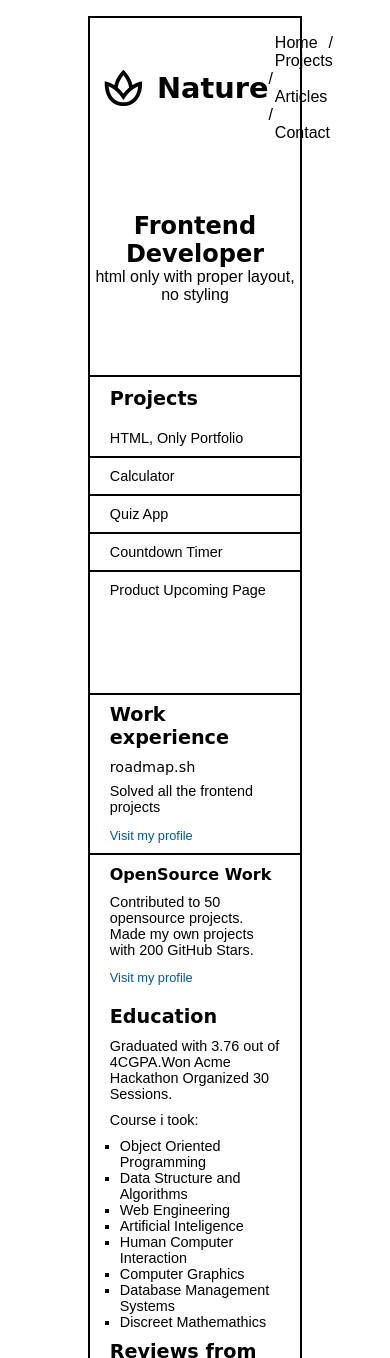
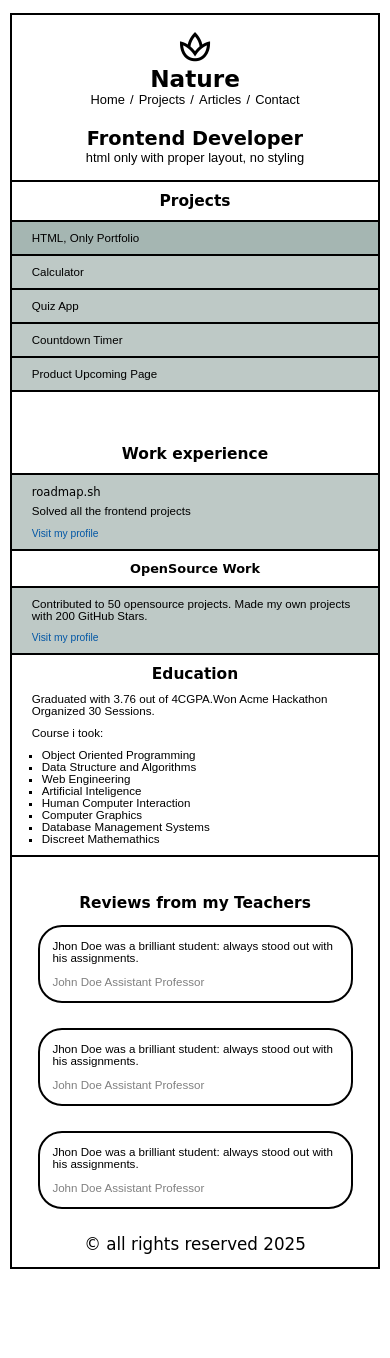
Before and after one commit to indraSetiawn/basic-html, a plain HTML site: page index.html in a window 390 px wide. Shown: the top 1358 px of the page. After the commit the page ends 1282 px from the top, so only its background shows below. Drawn offline with nearby package versions, Linux system fonts and the light colour scheme; a web font is replaced by a local one.

Commit message:
fourth commit

```diff
--- a/index.html
+++ b/index.html
@@ -20,13 +20,13 @@
             <a href=""><i class='bx bx-spa'></i></a>
             <h3>Nature</h3>
           </div>
-          <div class="right">
+          <div class="right" style="position: relative;">
             <a href="#">Home</a>
-            <span>&#47;</span>
+            &#47
             <a href="">Projects</a>
-            <span>&#47;</span>
+            &#47
             <a href="">Articles</a>
-            <span>&#47;</span>
+            &#47
             <a href="">Contact</a>
           </div>
         </nav>
@@ -41,7 +41,7 @@
       <section id="content" class="content-section">
         <div class="left-section">
           <span class="title-content">Projects</span>
-          <div class="row">HTML, Only Portfolio</div>
+          <div class="row active">HTML, Only Portfolio</div>
           <div class="row">Calculator</div>
           <div class="row">Quiz App</div>
           <div class="row">Countdown Timer</div>
@@ -57,7 +57,7 @@
               <a href="#" class="linked">Visit my profile</a>
             </div>
           </div>
-          <div class="row" style="border-bottom: none;">
+          <div class="row" >
             <span class="title-content" style="font-size: 1rem;">OpenSource Work</span>
             <div class="content">
               <p>Contributed to 50 opensource projects. Made my own projects with 200 GitHub Stars.</p>
@@ -68,7 +68,7 @@
 
         <div class="right-section">
           <div class="row">
-            <span class="title-content">Education</span>
+            <span class="title-content" >Education</span>
             <div class="content">
               <p>Graduated with 3.76 out of 4CGPA.Won Acme Hackathon Organized 30 Sessions.</p>
               <span class="e-course">Course i took:</span>
@@ -90,7 +90,7 @@
 
     <footer>
       <section id="footer" class="footer-section">
-        <span class="title-content">Reviews from my Teachers</span>
+        <span class="title-content" id="title-c" >Reviews from my Teachers</span>
         <div class="row">
           <div class="card-reviews">
             <p>Jhon Doe was a brilliant student: always stood out with his assignments.</p>
@@ -114,6 +114,7 @@
     </footer>
   </div>
 
+  <script src="script.js"></script>
 </body>
 
 </html>
--- a/style.css
+++ b/style.css
@@ -10,11 +10,11 @@
   margin: 0;
   padding: 0;
   box-sizing: border-box;
-  list-style-type: none;
   text-decoration: none;
   color: #000;
   font-family: var(--f2);
-  list-style-type: square;;
+  list-style-type: square;
+  ;
 }
 
 
@@ -47,11 +47,27 @@ nav {
   margin: 0 0.7rem;
 }
 
+#header .right {
+  display: flex;
+}
+
 .header-section nav .right a {
   color: #000;
-  font-family: var(--f2);
   padding: 0 0.4rem;
 
+}
+
+#header .right a:after {
+  content: "";
+  display: block;
+  padding-bottom: 0.2rem;
+  border-bottom: 2px solid #000;
+  transform: scaleX(0);
+  transition: 0.2s linear;
+}
+
+#header .right a:hover::after {
+  transform: scaleX(0.5);
 }
 
 .end-nav {
@@ -91,7 +107,6 @@ h3 {
 
 .left-section .row {
   padding: 10px 20px;
-
 }
 
 .left-section .row:nth-child(2) {
@@ -111,6 +126,7 @@ h3 {
 }
 
 
+
 .title-content {
   padding: 10px 20px;
   font-family: var(--f1);
@@ -118,6 +134,7 @@ h3 {
   font-weight: 600;
   display: block;
 }
+
 /* left section start*/
 /* Middle section start*/
 .middle-section {
@@ -129,27 +146,25 @@ h3 {
 
 }
 
-.middle-section .row{
-  border-bottom: 2px solid #000;
+
+
+.middle-section .row .content,
+.right-section .row .content {
+  padding: 10px 20px;
+  padding-top: 0;
 }
 
-.middle-section .row .content,
-.right-section .row .content
-{
-  padding: 10px 20px;
-  padding-top : 0;
-}
-
-.linked{
+.linked {
   color: rgb(3, 87, 165);
   font-size: 0.8rem;
   margin-top: 0.8rem;
   display: block;
 }
 
-.linked:hover{
+.linked:hover {
   text-decoration: underline;
 }
+
 /* Middle section end*/
 /* Right section start */
 .right-section {
@@ -158,24 +173,28 @@ h3 {
   font-size: 0.9rem;
 }
 
-.right-section::after{
+.right-section::after {
+  content: "";
+  display: table;
   clear: both;
 }
 
-.e-course{
+
+.e-course {
   margin: 10px 0;
   display: block;
 }
 
-.row .content .list-item{
+.row .content .list-item {
   padding-left: 10px;
 }
+
 /* Right section end */
 /* content end */
 /* Footer section start */
 
 
-#footer .row{
+#footer .row {
   display: flex;
   margin-top: 1rem;
   padding: 0 2rem;
@@ -183,33 +202,34 @@ h3 {
   font-size: 0.9rem;
 }
 
-#footer .row .card-reviews{
+#footer .row .card-reviews {
   border: 2px solid #000;
   width: 29%;
   border-radius: 24px;
   padding: 1rem;
 }
 
-#footer .row .card-reviews p:nth-child(2){
+#footer .row .card-reviews p:nth-child(2) {
   font-size: 0.9rem;
   margin-top: 0.9rem;
   color: gray;
 }
 
-#footer .row span:nth-child(1){
+#footer .row span:nth-child(1) {
   font-family: var(--f1);
-  margin-top: 4rem;
+  margin-top: 1rem;
   font-size: 1.3rem;
   margin-bottom: 1rem;
 }
+
 /* Footer section end */
 
 /* Media Querys */
-@media(max-width: 1200px) {
+@media(max-width: 1366px) {
+
   .left-section,
   .right-section,
-  .middle-section
-  {
+  .middle-section {
     width: 100%;
     border-right: none;
   }
@@ -217,4 +237,107 @@ h3 {
   .middle-section {
     height: auto;
   }
+
+
 }
+
+/* Tablet */
+@media(max-width: 758px) {
+  html {
+    font-size: 80.5%;
+
+  }
+
+  .hero {
+    width: 95%;
+  }
+
+  #header .right {
+    display: flex;
+  }
+
+
+
+  nav {
+    display: flex;
+    flex-direction: column;
+    text-align: center;
+  }
+
+  #header .left {
+    display: block;
+  }
+
+  #header .end-nav {
+    padding: 1.2rem;
+  }
+
+  .left-section {
+    height: 80%;
+  }
+
+  .left-section .row:nth-child(6) {
+    border-bottom: 2px solid #000;
+  }
+
+  .left-section .row:nth-child(2) {
+    border-top: 2px solid #000;
+  }
+
+  .middle-section .row .content {
+    border-bottom: 2px solid #000;
+    border-top: 2px solid #000;
+  }
+
+  .right-section .row .content {
+    border-bottom: 2px solid #000;
+  }
+
+  .title-content {
+    text-align: center;
+  }
+
+  #content .left-section .row {
+    background-color: rgb(190, 201, 198);
+  }
+
+  #content .left-section .active {
+    background-color: rgb(165, 182, 178);
+  }
+
+  #content .left-section .row:hover {
+    background-color: rgb(165, 182, 178);
+    transition: 0.2s linear;
+  }
+
+  #content .middle-section .content {
+    background-color: rgb(190, 201, 198);
+    padding: 10px 20px;
+  }
+
+  #footer .row {
+    flex-direction: column;
+    display: flex;
+    margin: 0;
+  }
+
+  #footer #title-c {
+    margin-top: 30.6rem;
+    padding: 0;
+
+  }
+
+  #footer .row .card-reviews {
+    width: 100%;
+    margin: 1rem 0;
+  }
+
+  #footer .row span {
+    text-align: center;
+  }
+}
+
+/* Handphone */
+@media(max-width: 450px) {
+
+}
```
Also changed, not shown: script.js (added).
